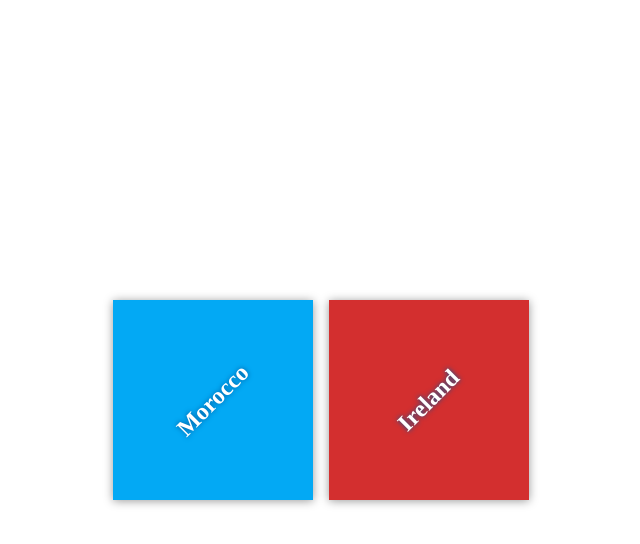
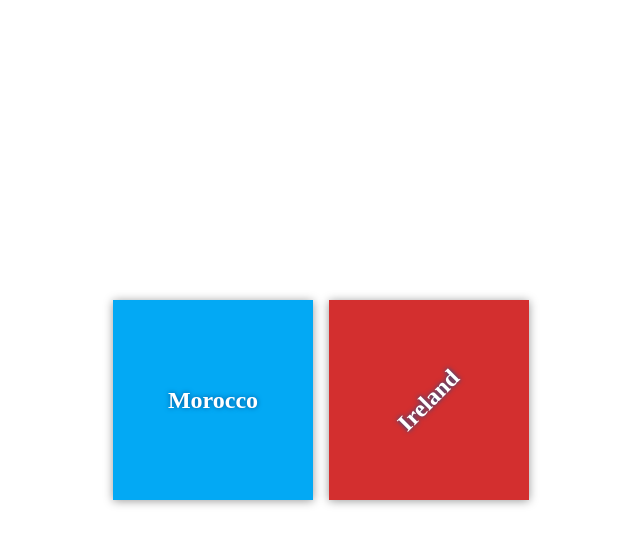
Before and after one commit to AmberRoberts/my-travel-plans, a plain HTML site: page index.html in a window 1280 px wide. In both pictures the pointer is over the element "Morocco". Shown: the whole page, without its empty margins (319-959 px from the left). Drawn offline with Linux system fonts and the light colour scheme.

Commit message:
Add animation to destination headings

```diff
--- a/css/app.css
+++ b/css/app.css
@@ -40,6 +40,11 @@ body {
     text-align: center;
 }
 
+.destination:hover h2 {
+    transform: rotate(0deg);
+    transition 0.5s;
+}
+
 h2 {
     margin: 0;
     transform: rotate(-45deg);
```
